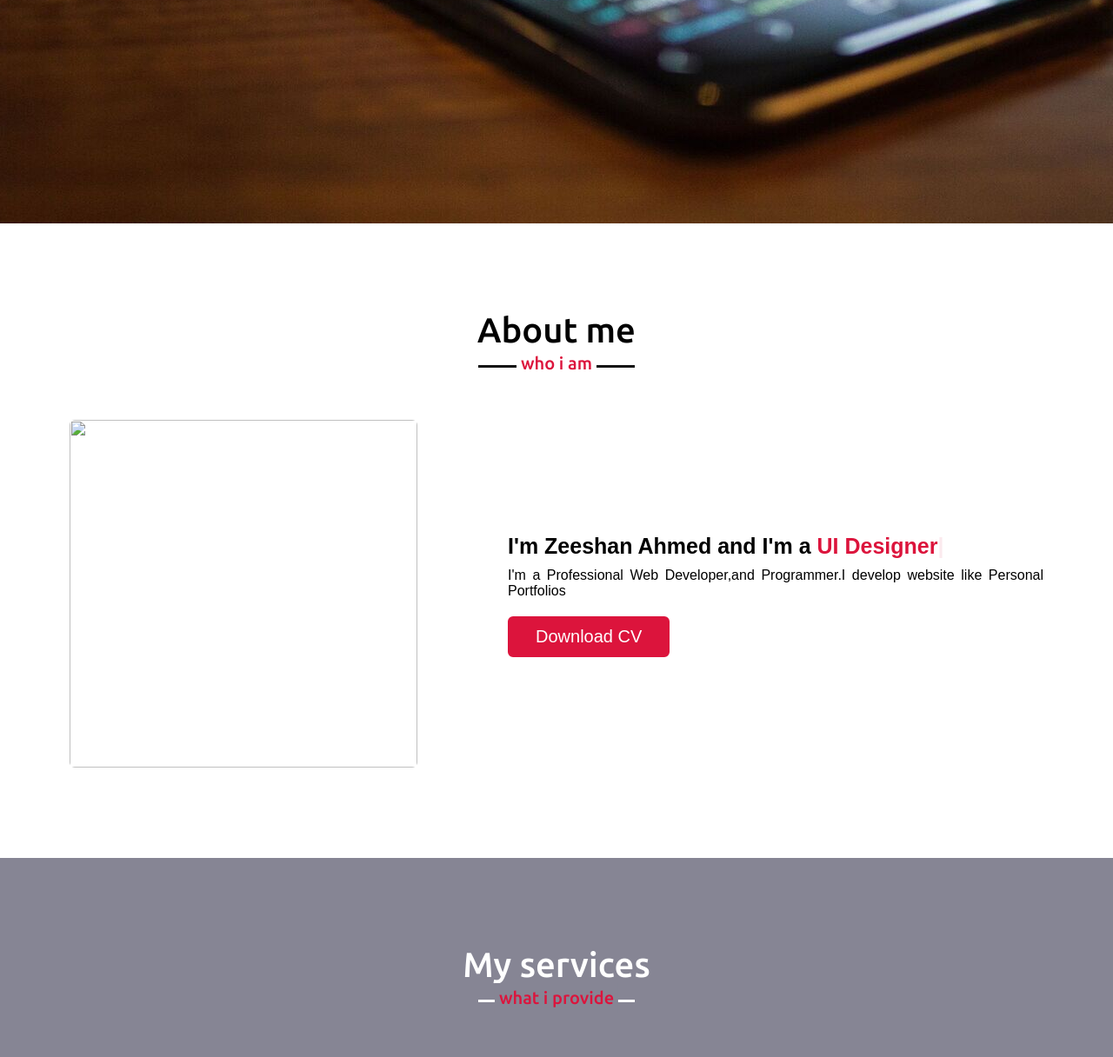
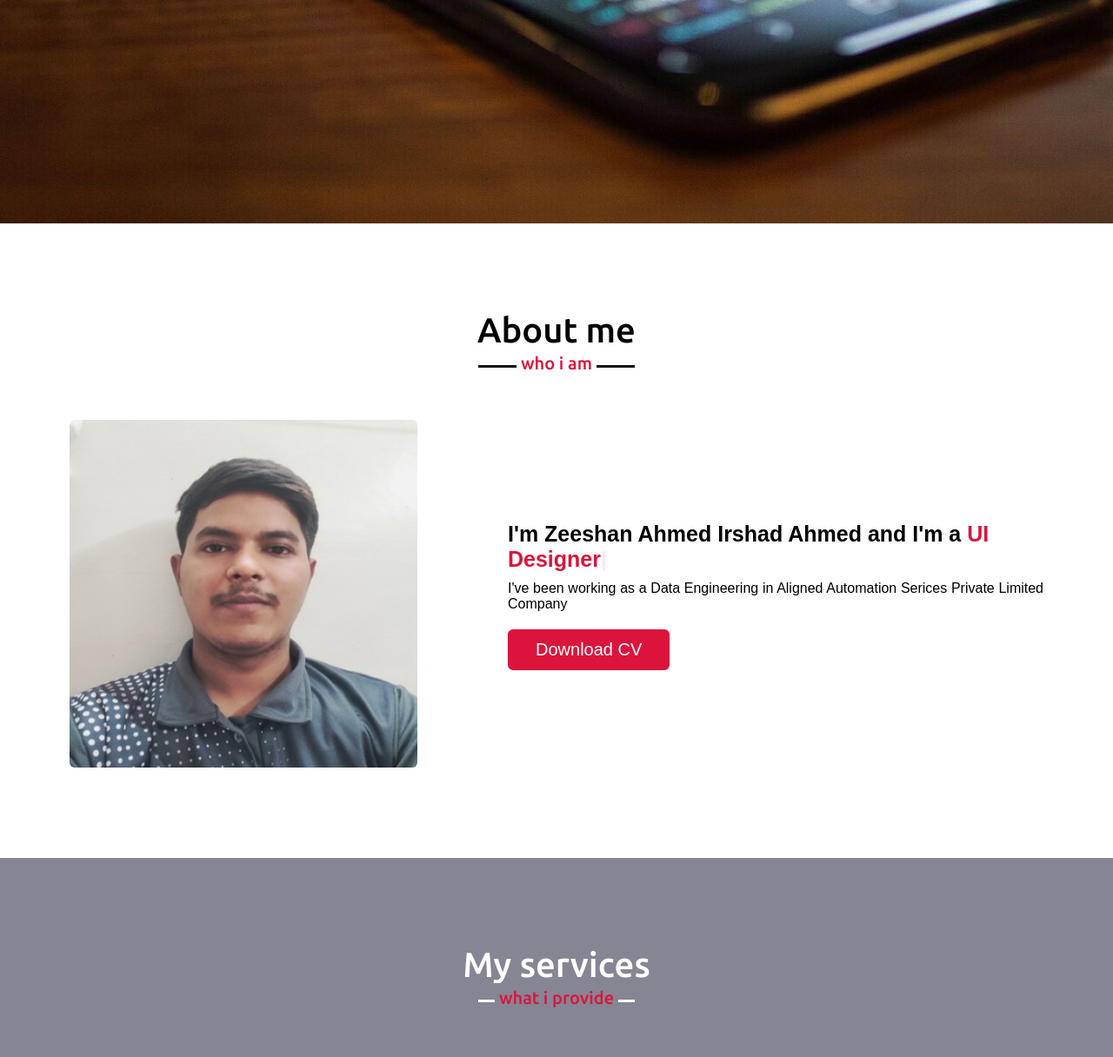
Before and after one commit to zeeshan856/Personal-Portfolio, a plain HTML site: page index.html in a window 1280 px wide. Shown: the part 543-1759 px from the top of the page at 87% size. Drawn offline with nearby package versions, Linux system fonts and the light colour scheme; files whose address does not match are found by name.

Commit message:
Update index.html

```diff
--- a/index.html
+++ b/index.html
@@ -24,7 +24,7 @@
               <li><a href="#about" class="menu-btn">About</a></li>
               <li><a href="#services" class="menu-btn">Services</a></li>
               <li><a href="#skills" class="menu-btn">Skills</a></li>
-              <li><a href="#" class="menu-btn">Projects</a></li>
+              <!-- <li><a href="#" class="menu-btn">Projects</a></li> -->
               <li><a href="#contact" class="menu-btn">Contact</a></li>
           </ul>
     <div class="menu-btn">
@@ -36,23 +36,23 @@
     <section class="home" id="home">
         <div class="max-width">
             <div class="home-content">
-                <div class="text-1" >Hello my name is</div>
+                <div class="text-1" >Hi, my name is</div>
                 <div class="text-2" >Zeeshan Ahmed</div>
                 <div class="text-3" >And I'm a <span class="typing"></span> </div>
             </div>
         </div>
     </section>
-   <!--now About section started-->
+   <!--About section started-->
    <section class="about" id="about">
     <div class="max-width">
         <h2 class="title">About me</h2>
         <div class="about-content">
             <div class="column left">
-                <img src="images/profile.jpg" alt="" >
+                <img src="C:\Users\zeeshan.ishard\OneDrive - Aligned Automation\Desktop\My Personal Portfolio\profile.jpg" alt="" >
               </div>
             <div class="column right">
-                <div class="text">I'm Zeeshan Ahmed and I'm a <span class="typing-2"></span></div>
-                <p>I'm a Professional Web Developer,and Programmer.I develop website like Personal Portfolios</p>
+                <div class="text">I'm Zeeshan Ahmed Irshad Ahmed and I'm a <span class="typing-2"></span></div>
+                <p>I've been working as a Data Engineering in Aligned Automation Serices Private Limited Company</p>
                 <a href="https://docs.google.com/document/d/1GTDyDjSWxL_kPsWBp1Co7g6PIbm_-YHy/edit?usp=sharing&ouid=117463115298949263152&rtpof=true&sd=true">Download CV</a>
 
             </div>
@@ -60,7 +60,7 @@
     </div>
 </section>
 
-   <!--now services section started-->
+<!--services section started-->
    <section class="services" id="services">
     <div class="max-width">
         <h2 class="title">My services</h2>
@@ -97,7 +97,7 @@
     </div>
 </section>
 
-<!--Skill Section start  now-->
+<!--Skill Section started-->
 <section class="skills" id="skills">
     <div class="max-width">
         <h2 class="title">My skills</h2>
@@ -168,7 +168,7 @@
     </div>
 </section>
 
-<!-- contact section start -->
+<!-- contact section started -->
 <section class="contact" id="contact">
     <div class="max-width">
         <h2 class="title">Contact me</h2>
@@ -181,7 +181,7 @@
                         <i class="fas fa-user"></i>
                         <div class="info">
                             <div class="head">Name</div>
-                            <div class="sub-title">Zeeshan Ahmed</div>
+                            <div class="sub-title">Zeeshan Ahmed Irshad Ahmed</div>
                         </div>
                     </div>
                     <div class="row">
@@ -226,9 +226,9 @@
     </div>
 </section>
 
-<!--Footer Section Start-->
+<!--Footer Section Started-->
 <footer>
-    <span> Created By <a href="#"> Zeeshan Ahmed </a> | <span class="far fa-copyright">2021 All rights reserved.</span></span>
+    <span> Created By <a href="#"> Zeeshan Ahmed Irshad Ahmed </a> | <span class="far fa-copyright">2023 All rights reserved.</span></span>
 </footer>
 
     <script src="script.js"></script>
```
